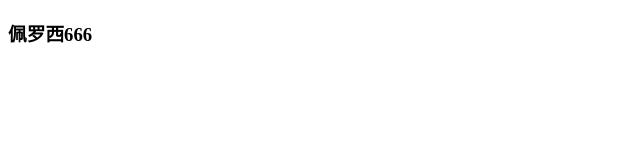
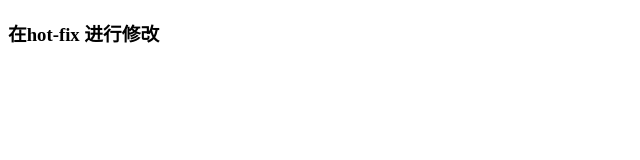
Before and after one commit to josnyyds/gitdeom, a plain HTML site: page index.html in a window 1280 px wide. Shown: the whole page, without its empty margins (0-640 px from the left). Drawn offline with Linux system fonts and the light colour scheme.

Commit message:
在hot修改了

```diff
--- a/index.html
+++ b/index.html
@@ -8,7 +8,7 @@
 </head>
 <body>
     <div>
-        <h3> 佩罗西666</h3>
+        <h3> 在hot-fix 进行修改</h3>
     </div>
 </body>
 </html>
```
